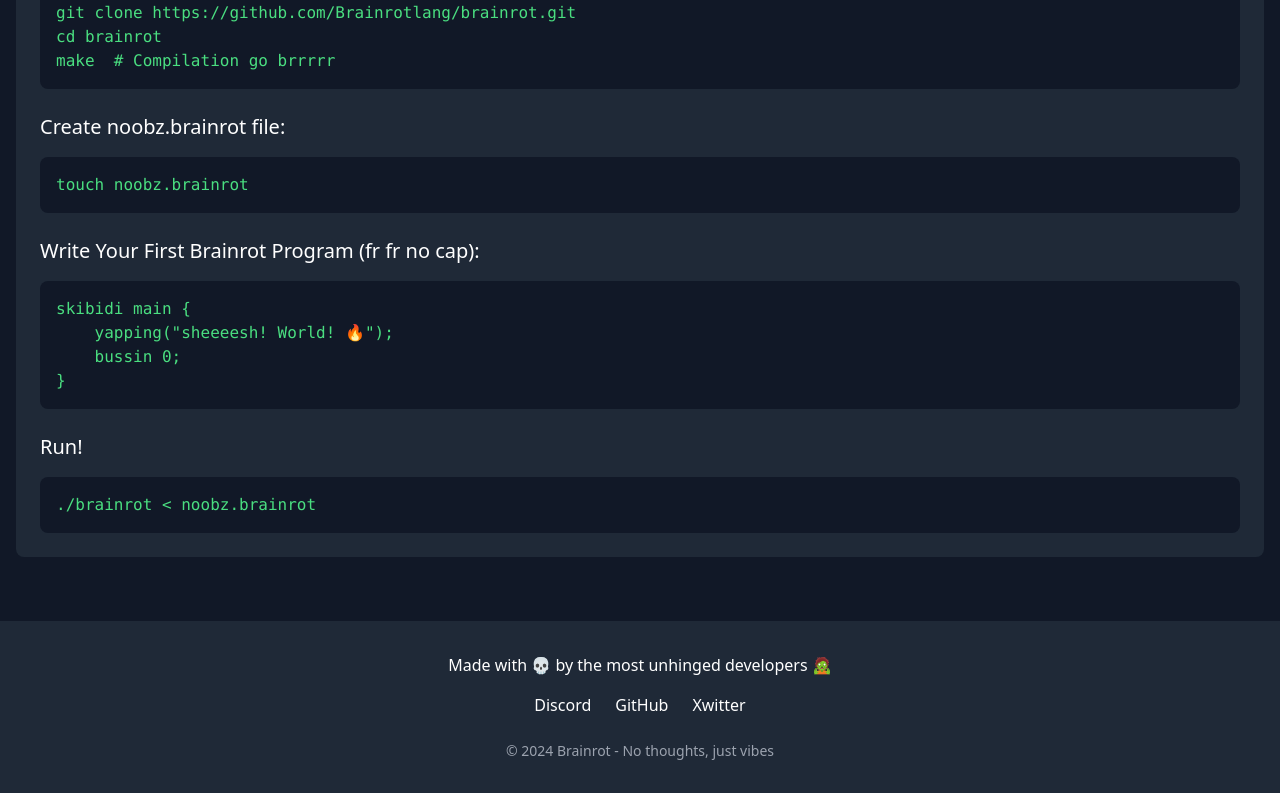
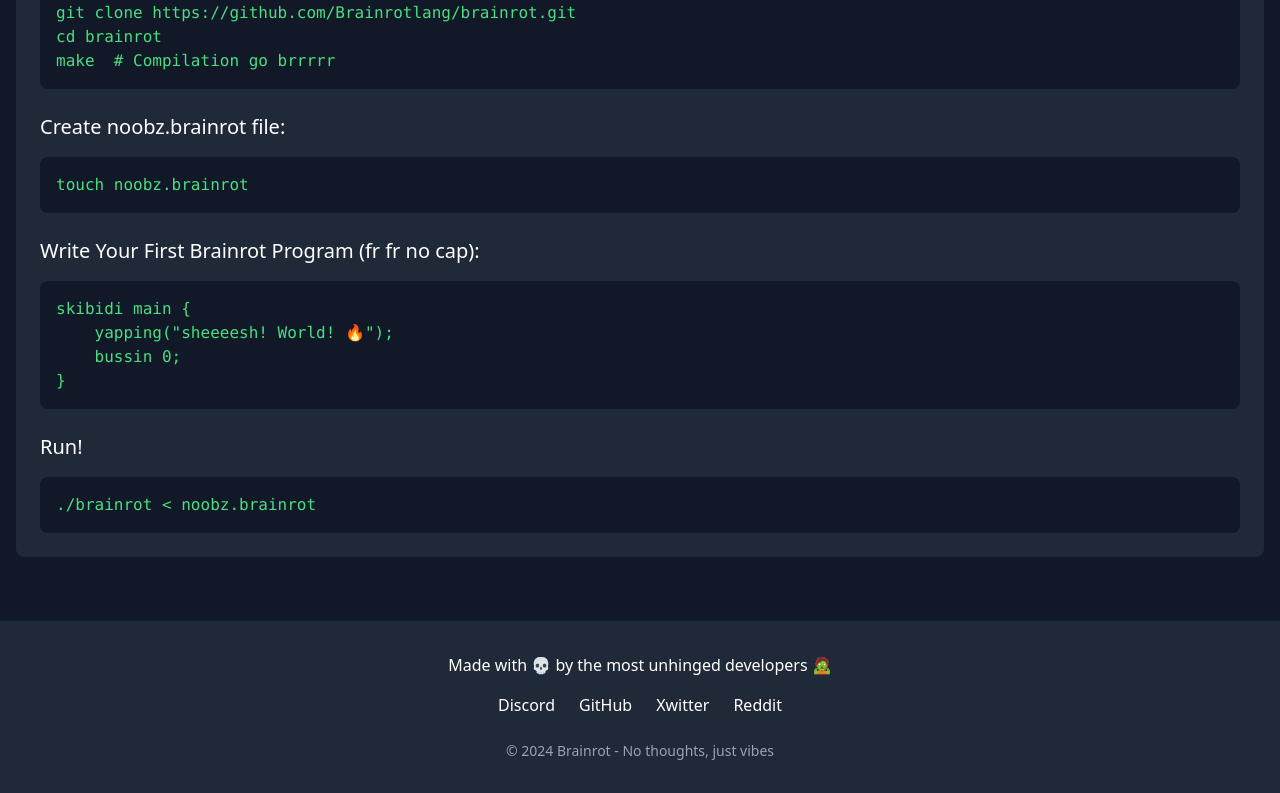
Before and after one commit to Brainrotlang/brainrot-webpage, a React (Create React App) app: page / in a window 1280 px wide. Shown: the part 1095-1888 px from the top of the page. Built offline with nearby package versions, Linux system fonts and the light colour scheme.

Commit message:
add Reddit links

```diff
--- a/src/Footer.tsx
+++ b/src/Footer.tsx
@@ -10,6 +10,7 @@ return (
                 <a href="https://discord.gg/FjHhvBHSGj" className="hover:text-purple-400">Discord</a>
                 <a href="https://github.com/Brainrotlang/brainrot" className="hover:text-purple-400">GitHub</a>
                 <a href="https://x.com/brainrotlang" className="hover:text-purple-400">Xwitter</a>
+                <a href="https://www.reddit.com/r/Brainrotlang" className="hover:text-purple-400">Reddit</a>
             </div>
             <p className="mt-6 text-sm text-gray-400">
                 © 2024 Brainrot - No thoughts, just vibes
```
